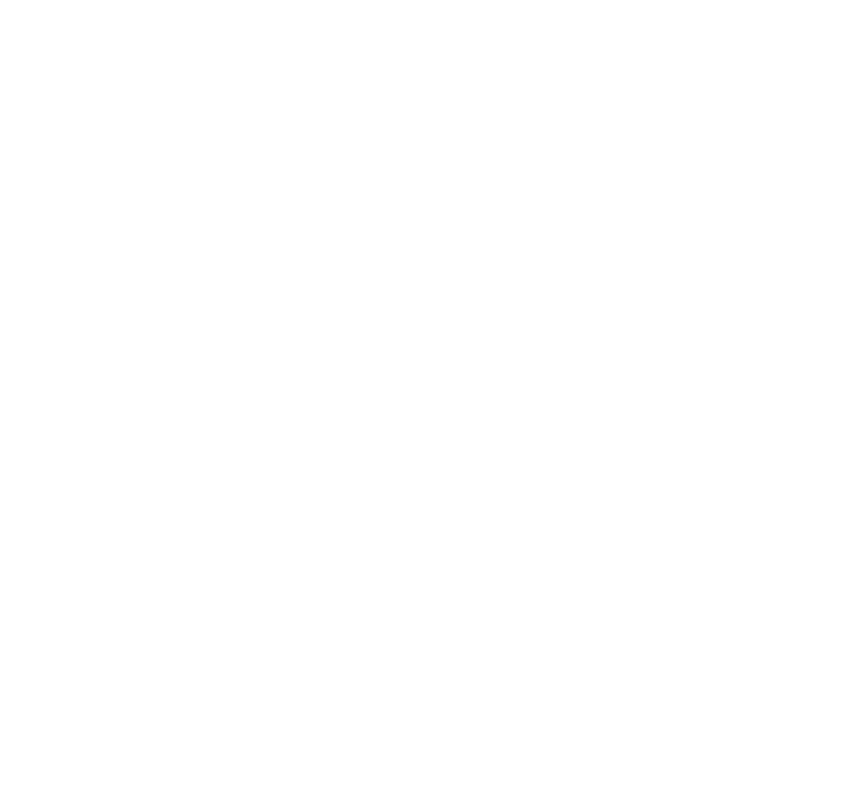
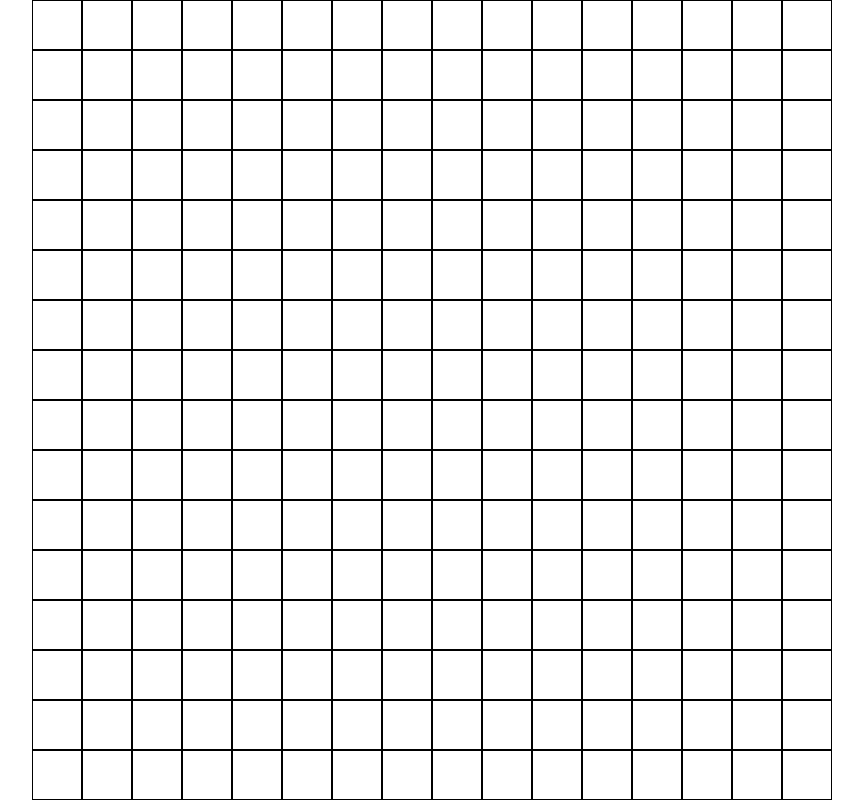
Before and after one commit to Dsigs/etch-a-sketch, a plain HTML site: page index.html in a window 1280 px wide. Shown: the whole page, without its empty margins (208-1071 px from the left). Drawn offline with Linux system fonts and the light colour scheme.

Commit message:
Edit all files for main program functionality, v1

```diff
--- a/index.html
+++ b/index.html
@@ -8,6 +8,6 @@
     <title>Etch-a-Sketch</title>
 </head>
 <body>
-
+    <div id="container"></div>
 </body>
 </html>
--- a/javascript.js
+++ b/javascript.js
@@ -0,0 +1,22 @@
+const container = document.querySelector("#container");
+
+for (i = 0; i < 16; i++) {
+    div = document.createElement('div');
+    div.classList.add('grid');
+    for (j = 0; j < 16; j++) {
+        div = document.createElement('div');
+        div.classList.add('grid');
+        container.appendChild(div);
+    }
+    container.appendChild(div);
+}
+
+let grid = document.querySelectorAll('.grid');
+
+grid.forEach((grid) => {
+    grid.addEventListener("mouseenter", () => {
+        grid.style.backgroundColor = 'black';
+    });
+});
+
+console.log(grid);
--- a/style.css
+++ b/style.css
@@ -3,3 +3,25 @@
     padding: 0;
     margin: 0;
 }
+
+body {
+    height: 100vh;
+    overflow-y: hidden;
+    display: flex;
+    justify-content: center;
+    align-items: center;
+}
+
+#container {
+    width: 802px;
+    display: flex;
+    flex-wrap: wrap;
+    justify-content: center;
+    align-items: center;
+}
+
+.grid {
+    width: 50px;
+    height: 50px;
+    border: 1px solid black;
+}
```
